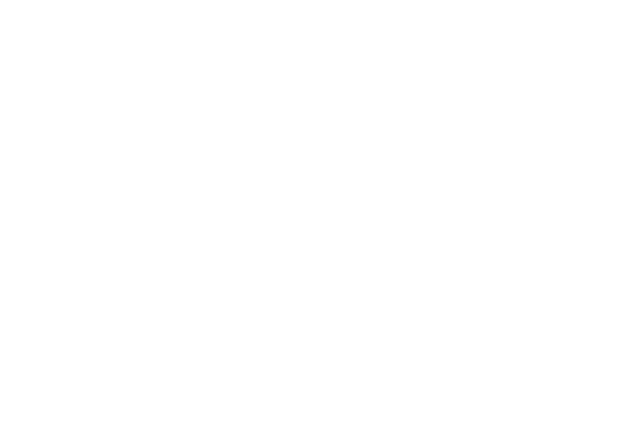
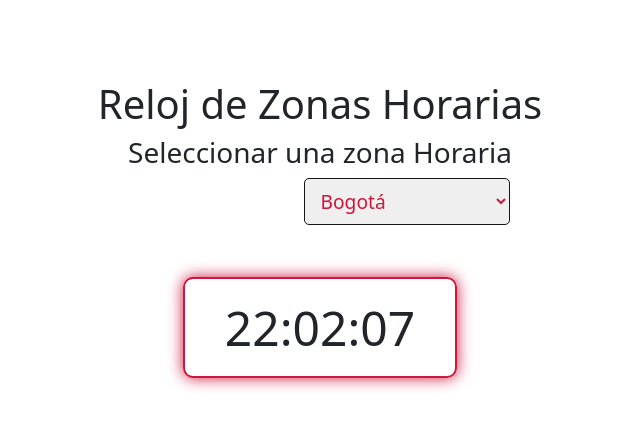
Before and after one commit to Diana-SuarezC/Coderhouse---Javascript, a plain HTML site: page Entrega 2/index.html in a window 1280 px wide. Shown: the whole page, without its empty margins (320-960 px from the left). Drawn offline with nearby package versions, Linux system fonts and the light colour scheme.

Commit message:
entrega 2

```diff
--- a/Entrega 2/index.html
+++ b/Entrega 2/index.html
@@ -3,9 +3,34 @@
 <head>
     <meta charset="UTF-8">
     <meta name="viewport" content="width=device-width, initial-scale=1.0">
-    <title>Document</title>
+    <link href="https://cdn.jsdelivr.net/npm/bootstrap@5.3.7/dist/css/bootstrap.min.css" rel="stylesheet" integrity="sha384-LN+7fdVzj6u52u30Kp6M/trliBMCMKTyK833zpbD+pXdCLuTusPj697FH4R/5mcr" crossorigin="anonymous">
+    <link rel="stylesheet" href="styles.css">
+    <script defer src="script.js"></script>
+    <title>Entrega 2</title>
 </head>
 <body>
 
+    <section class="timezone">
+
+        <h1>Reloj de Zonas Horarias</h1>
+
+
+        <h3>Seleccionar una zona Horaria</h3>
+
+
+        <select id="zonaHoraria">
+            <option value="America/Bogota">Bogotá</option>
+            <option value="America/Argentina/Buenos_Aires">Buenos Aires</option>
+            <option value="America/New_York">Nueva York</option>
+            <option value="Europe/Madrid">Madrid</option>
+            <option value="Asia/Tokyo">Tokio</option>
+            <option value="America/Mexico_City">Ciudad de México</option>
+            <option value="America/Santiago">Santiago de Chile</option>
+            <option value="Europe/London">Londres</option>
+        </select>
+
+         <h4 id="reloj">00:00:00</h4>
+    </section>
+
 </body>
 </html>
--- a/Entrega 2/script.js
+++ b/Entrega 2/script.js
@@ -0,0 +1,36 @@
+const select = document.getElementById('zonaHoraria');
+const reloj = document.getElementById('reloj');
+
+
+const zonaGuardada = localStorage.getItem('zonaSeleccionada') || 'America/Bogota';
+select.value = zonaGuardada;
+
+function obtenerHoraZona(timeZone) {
+    const ahora = new Date();
+    return new Intl.DateTimeFormat('es-CO', {
+        hour: '2-digit',
+        minute: '2-digit',
+        second: '2-digit',
+        hour12: false,
+        timeZone: timeZone
+      }).format(ahora);
+    }
+
+function actualizarReloj() {
+    const zona = select.value;
+    const hora = obtenerHoraZona(zona);
+    reloj.textContent = hora;
+}
+
+
+select.addEventListener('change', () => {
+    const zona = select.value;
+    localStorage.setItem('zonaSeleccionada', zona);
+    actualizarReloj();
+});
+
+
+setInterval(actualizarReloj, 1000);
+
+
+actualizarReloj();
--- a/Entrega 2/styles.css
+++ b/Entrega 2/styles.css
@@ -0,0 +1,25 @@
+.timezone{
+  margin: 5rem;
+  justify-items: center;
+}
+
+
+#zonaHoraria {
+      font-size: 1.2em;
+      padding: 8px 12px;
+      margin-bottom: 20px;
+      color: rgb(206, 22, 62);
+      border: 1px solid rgb(23, 21, 21);
+      border-radius: 5px;
+      margin-left: 42%;
+
+}
+
+#reloj {
+  font-size: 3em;
+  border: 2px solid rgb(206, 22, 62);
+  padding: 20px 40px;
+  border-radius: 10px;
+  box-shadow: 0 0 15px rgb(206, 22, 62);
+  margin-top: 2rem;
+}
```
